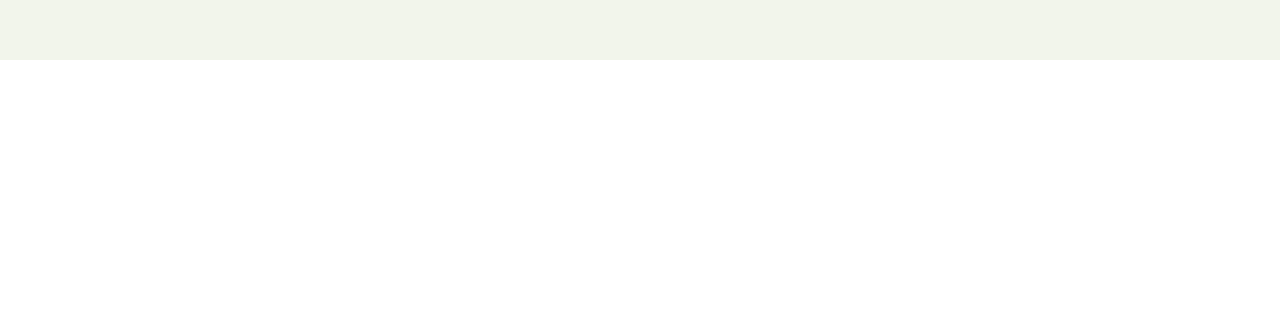
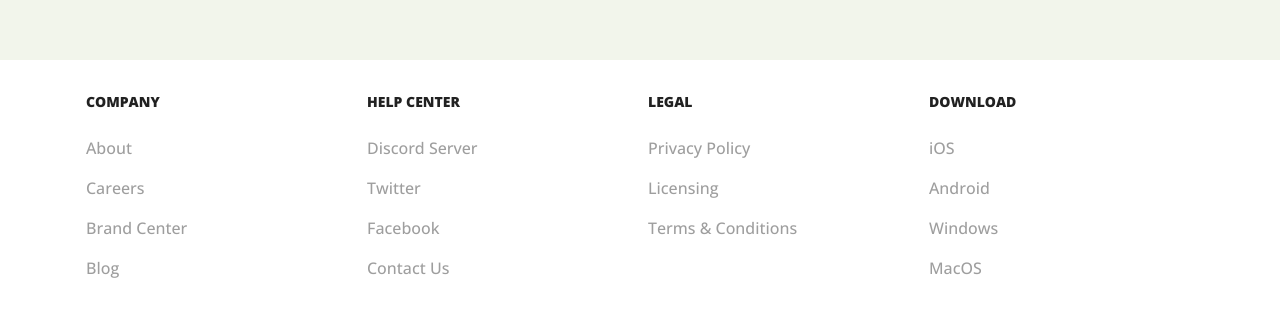
Before and after one commit to akashakerror404/pixelhub-frontend, a React (Vite) app in the folder pixelhub/: page /course in a window 1280 px wide. Shown: the part 880-1196 px from the top of the page. Before the commit the page ends 940 px from the top, so only its background shows below. Built offline with nearby package versions, Linux system fonts and the light colour scheme; no server answers; what tw-elements-react would draw is missing.

Commit message:
host 0.1

```diff
--- a/pixelhub/src/Componets/User/Home/Coursepage.jsx
+++ b/pixelhub/src/Componets/User/Home/Coursepage.jsx
@@ -8,6 +8,8 @@ import Skeleton from 'react-loading-skeleton'; // Import Skeleton
 import {BiSolidOffer} from 'react-icons/bi';
 import Lottie from 'lottie-react'
 import loadingani from '../../../Animations/loding.json';
+import Footer from '../Home/Footer';
+
 function Coursepage() {
   const [courses, setCourses] = useState([]);
   const [filteredCourses, setFilteredCourses] = useState([]);
@@ -109,6 +111,7 @@ function Coursepage() {
 
 
       </div>
+      <Footer/>
     </>
   );
 }
--- a/pixelhub/src/Componets/User/Home/Footer.jsx
+++ b/pixelhub/src/Componets/User/Home/Footer.jsx
@@ -1,6 +1,9 @@
 import React from 'react'
+import { useNavigate } from 'react-router-dom';
 
 function Footer() {
+    const navigate=useNavigate();
+
   return (
 
 <footer className="bg-white dark:bg-gray-900">
@@ -10,7 +13,7 @@ function Footer() {
             <h2 className="mb-6 text-sm font-semibold text-gray-900 uppercase dark:text-white">Company</h2>
             <ul className="text-gray-500 dark:text-gray-400 font-medium">
                 <li className="mb-4">
-                    <a href="#" className=" hover:underline">About</a>
+                    <a href="#" className=" hover:underline" onClick={()=>navigate('/about')}>About</a>
                 </li>
                 <li className="mb-4">
                     <a href="#" className="hover:underline">Careers</a>
@@ -19,7 +22,7 @@ function Footer() {
                     <a href="#" className="hover:underline">Brand Center</a>
                 </li>
                 <li className="mb-4">
-                    <a href="#" className="hover:underline">Blog</a>
+                    <a href="#" className="hover:underline" onClick={()=>navigate('/blogs')}>Blog</a>
                 </li>
             </ul>
         </div>
```
